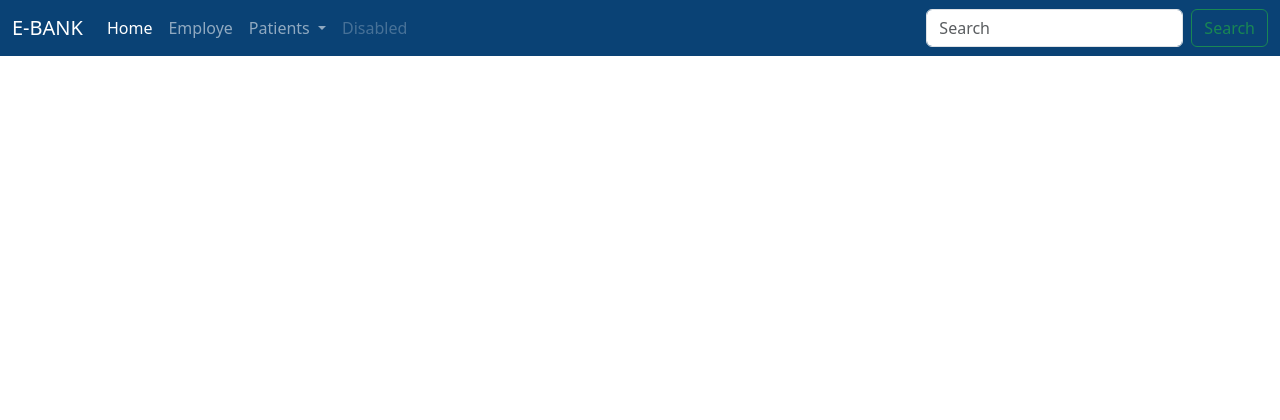
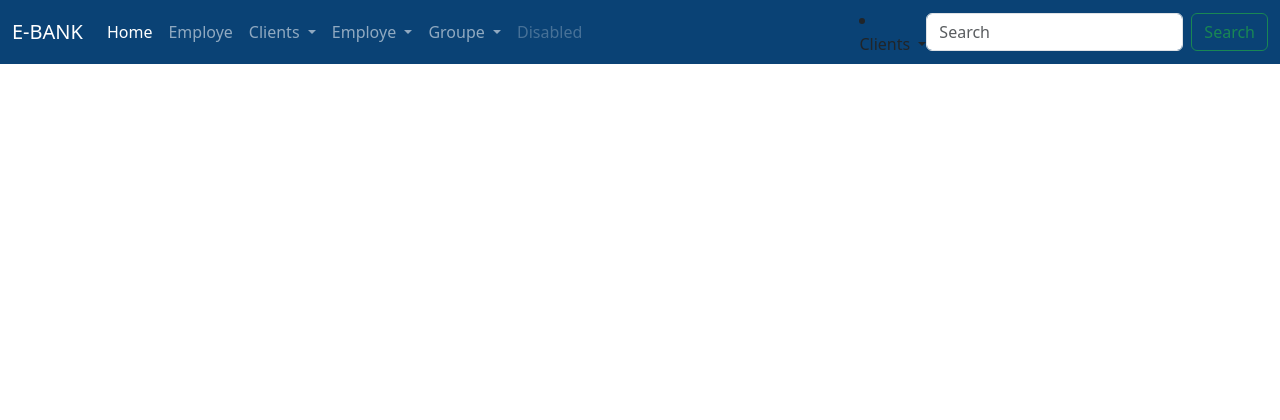
Before and after one commit to BILALck4/BanqueSI, a Spring app: template src/main/resources/templates/template1.html in a window 1280 px wide. Shown: the top 420 px of the page. Run offline with Thymeleaf, Linux system fonts and the light colour scheme; the template is opened without the code that fills it, so the values that code supplies are empty.

Commit message:
Update template1.html

```diff
--- a/src/main/resources/templates/template1.html
+++ b/src/main/resources/templates/template1.html
@@ -29,13 +29,41 @@
                 <li class="nav-item">
                     <a class="nav-link" href="#">Employe</a>
                 </li>
+                <!--               CLIENTS DROPDOWN-->
+
                 <li class="nav-item dropdown">
-                    <a class="nav-link dropdown-toggle" href="#" id="navbarDropdown" role="button" data-bs-toggle="dropdown" aria-expanded="false">
-                        Patients
+                    <a class="nav-link dropdown-toggle" href="#" id="navbarDropdown1" role="button" data-bs-toggle="dropdown" aria-expanded="false">
+                        Clients
                     </a>
-                    <ul class="dropdown-menu" aria-labelledby="navbarDropdown">
-                        <li><a class="dropdown-item" >Insertion</a></li>
-                        <li><a class="dropdown-item" th:href="@{index}">Chercher patients</a></li>
+                    <ul class="dropdown-menu" aria-labelledby="navbarDropdown1">
+                        <li><a class="dropdown-item" >Insertion nouveau client</a></li>
+                        <li><a class="dropdown-item" th:href="@{index}">Chercher un client</a></li>
+                        <li><hr class="dropdown-divider"></li>
+                        <li><a class="dropdown-item" href="#">Something else here</a></li>
+                    </ul>
+                </li>
+            <!--               EMPLOYEE DROPDOWN-->
+                <li class="nav-item dropdown">
+
+                    <a class="nav-link dropdown-toggle" href="#" id="navbarDropdown2" role="button" data-bs-toggle="dropdown" aria-expanded="false">
+                        Employe
+                    </a>
+                    <ul class="dropdown-menu" aria-labelledby="navbarDropdown2">
+                        <li><a class="dropdown-item" >Insertion un nouveaux membre</a></li>
+                        <li><a class="dropdown-item" th:href="@{index}">Chercher Employe</a></li>
+                        <li><hr class="dropdown-divider"></li>
+                        <li><a class="dropdown-item" href="#">Something else here</a></li>
+                    </ul>
+                </li>
+
+<!--                GROUPE DROPDOWN-->
+                <li class="nav-item dropdown">
+                <a class="nav-link dropdown-toggle" href="#" id="navbarDropdown3" role="button" data-bs-toggle="dropdown" aria-expanded="false">
+                        Groupe
+                    </a>
+                    <ul class="dropdown-menu" aria-labelledby="navbarDropdown3">
+                        <li><a class="dropdown-item" >Ajouter un nouveau groupe</a></li>
+                        <li><a class="dropdown-item" th:href="@{index}">Chercher groupe</a></li>
                         <li><hr class="dropdown-divider"></li>
                         <li><a class="dropdown-item" href="#">Something else here</a></li>
                     </ul>
@@ -44,6 +72,22 @@
                     <a class="nav-link disabled" href="#" tabindex="-1" aria-disabled="true">Disabled</a>
                 </li>
             </ul>
+            <!--   OPERATIONS DROPDOWN-->
+
+            <li class="nav-item dropdown">
+                <a class="nav-link dropdown-toggle" href="#" id="navbarDropdown4" role="button" data-bs-toggle="dropdown" aria-expanded="false">
+                    Clients
+                </a>
+                <ul class="dropdown-menu" aria-labelledby="navbarDropdown4">
+                    <li><a class="dropdown-item" >Versement </a></li>
+                    <li><a class="dropdown-item" >Retrait </a></li>
+
+                    <li><a class="dropdown-item" th:href="@{index}">Consulter les operations</a></li>
+                    <li><hr class="dropdown-divider"></li>
+                    <li><a class="dropdown-item" href="#">Something else here</a></li>
+                </ul>
+            </li>
+            <!--   form search/find     -->
             <form class="d-flex" method="get" th:action="@{index}">
                 <input class="form-control me-2" type="search" placeholder="Search" aria-label="Search" name="keyword" th:value="${keyword}">
                 <button class="btn btn-outline-success" type="submit">Search</button>
```
